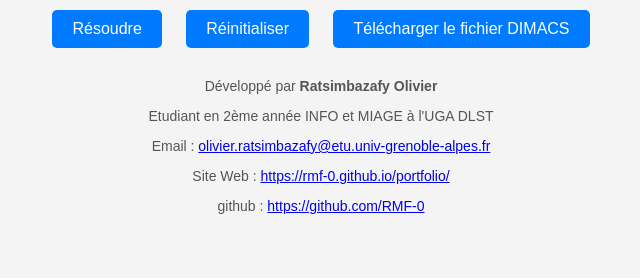
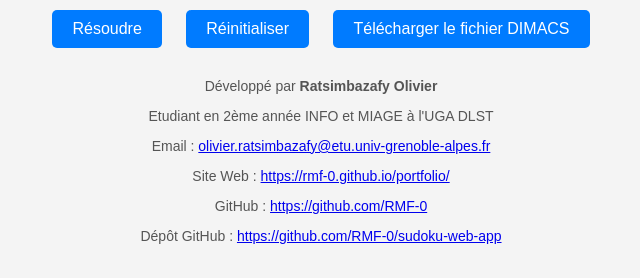
Before and after one commit to RMF-0/sudoku-web-app, a Flask app: page / in a window 1280 px wide. Shown: the part 601-879 px from the top of the page, without its empty margins (319-959 px from the left). Before the commit the page ends 815 px from the top, so only its background shows below. Run offline with Flask 2, Linux system fonts and the light colour scheme.

Commit message:
modification du footer html: ajout du lien de depot git

```diff
--- a/src/templates/index.html
+++ b/src/templates/index.html
@@ -30,7 +30,8 @@
         <p>Etudiant en 2ème année INFO et MIAGE à l'UGA DLST</p>
         <p>Email : <a href="mailto:olivier.ratsimbazafy@etu.univ-grenoble-alpes.fr">olivier.ratsimbazafy@etu.univ-grenoble-alpes.fr</a></p>
         <p>Site Web : <a href="https://rmf-0.github.io/portfolio/" target="_blank">https://rmf-0.github.io/portfolio/</a></p>
-        <p>github : <a href="https://github.com/RMF-0" target="_blank">https://github.com/RMF-0</a></p>
+        <p>GitHub : <a href="https://github.com/RMF-0" target="_blank">https://github.com/RMF-0</a></p>
+        <p>Dépôt GitHub : <a href="https://github.com/RMF-0/sudoku-web-app" target="_blank">https://github.com/RMF-0/sudoku-web-app</a></p>
     </footer>
 
     <script src="{{ url_for('static', filename='js/scripts.js') }}"></script>
```
